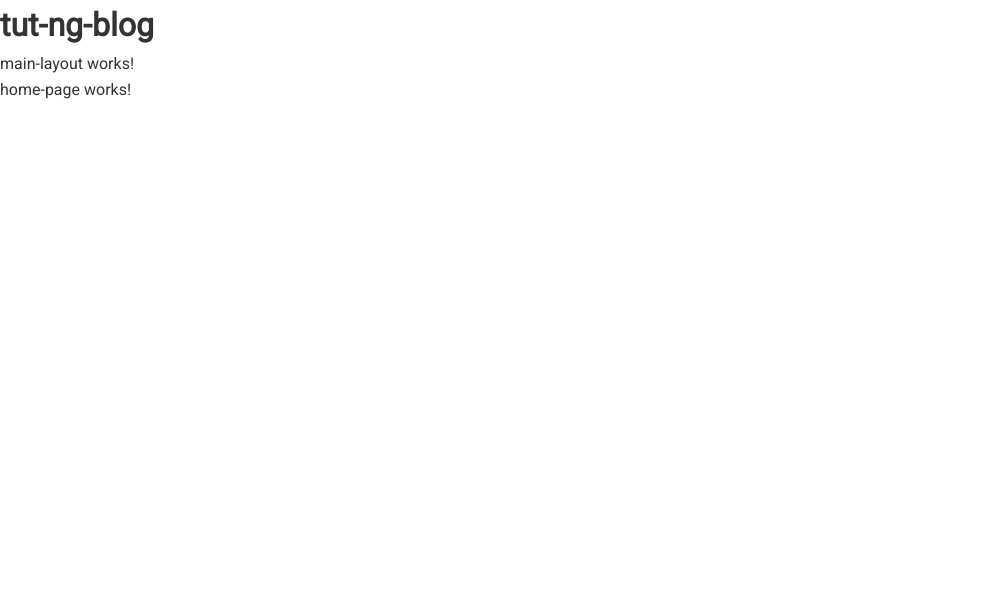
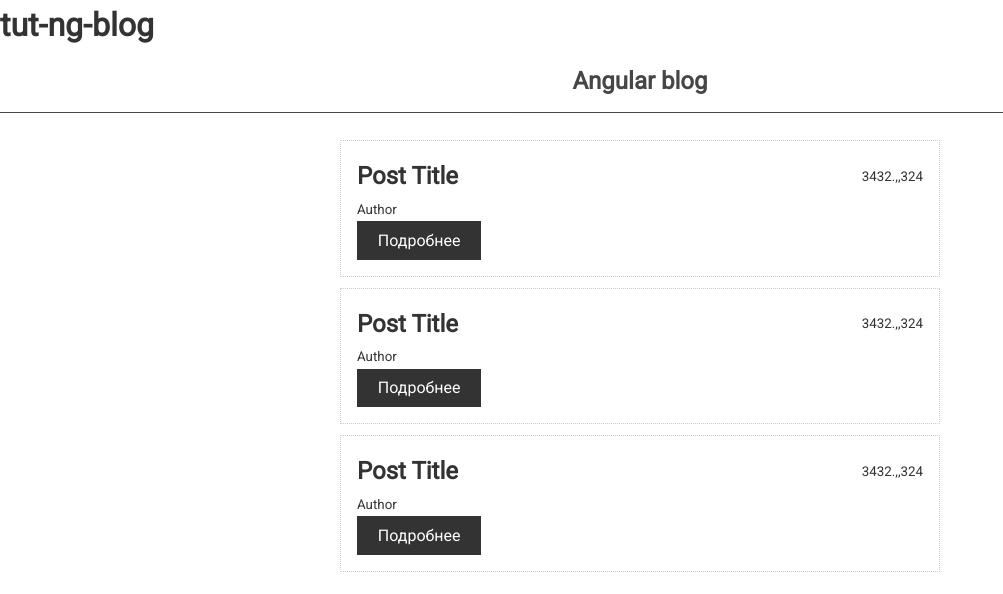
Before and after one commit to epetrov2/tut-ng-blog, an Angular app: page / in a window 1280 px wide. Shown: the top 594 px of the page, without its empty margins (0-1003 px from the left). Built offline with nearby package versions, Linux system fonts and the light colour scheme; no server answers.

Commit message:
Add posts to main page

```diff
--- a/src/app/app.module.ts
+++ b/src/app/app.module.ts
@@ -6,13 +6,15 @@
 import { MainLayoutComponent } from './shared/components/main-layout/main-layout.component';
 import { HomePageComponent } from './home-page/home-page.component';
 import { PostPageComponent } from './post-page/post-page.component';
+import { PostComponent } from './shared/components/post/post.component';
 
 @NgModule({
   declarations: [
     AppComponent,
     MainLayoutComponent,
     HomePageComponent,
-    PostPageComponent
+    PostPageComponent,
+    PostComponent
   ],
   imports: [
     BrowserModule,
--- a/src/app/home-page/home-page.component.html
+++ b/src/app/home-page/home-page.component.html
@@ -1 +1,5 @@
-<p>home-page works!</p>
+<div class="posts">
+    <app-post ></app-post>
+    <app-post ></app-post>
+    <app-post ></app-post>
+</div>
--- a/src/app/home-page/home-page.component.scss
+++ b/src/app/home-page/home-page.component.scss
@@ -0,0 +1,4 @@
+.posts {
+    max-width: 600px;
+    margin: 0 auto;
+}
--- a/src/app/shared/components/main-layout/main-layout.component.html
+++ b/src/app/shared/components/main-layout/main-layout.component.html
@@ -1,2 +1,7 @@
-<p>main-layout works!</p>
-<router-outlet></router-outlet>
+<nav class="navbar main">
+    <h1>Angular blog</h1>
+</nav>
+
+<div class="container">
+    <router-outlet></router-outlet>
+</div>
--- /dev/null
+++ b/src/app/shared/components/post/post.component.html
@@ -0,0 +1,15 @@
+<div class="card">
+    <div class="card-header">
+        <h2>Post Title</h2>
+        <small>3432.,,324</small>
+    </div>
+
+    <div>
+        <small>Author</small>
+    </div>
+
+    <button class="btn btn-dark"
+    [routerLink]="['/post', 23]">
+    Подробнее
+    </button>
+</div>
--- /dev/null
+++ b/src/app/shared/components/post/post.component.ts
@@ -0,0 +1,15 @@
+import { Component, OnInit } from '@angular/core';
+
+@Component({
+  selector: 'app-post',
+  templateUrl: './post.component.html',
+  styleUrls: ['./post.component.scss']
+})
+export class PostComponent implements OnInit {
+
+  constructor() { }
+
+  ngOnInit(): void {
+  }
+
+}
```
Also changed, not shown: src/app/shared/components/post/post.component.scss (added), 1 other file (tests, documents, lock files or other folders).
